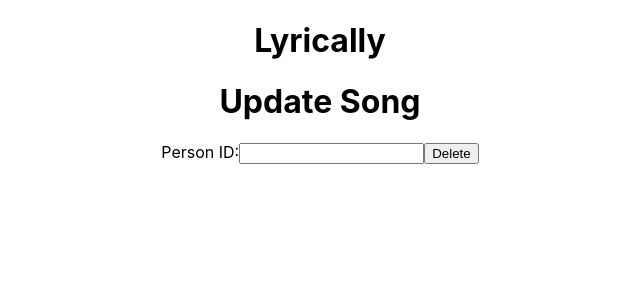
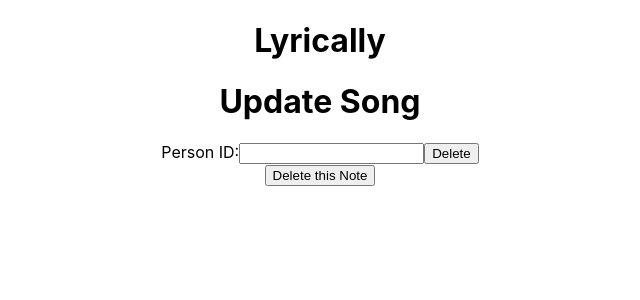
Before and after one commit to LoganLeopold/lyrically-front, a React (Create React App) app in the folder my-app/: page /artists/ in a window 1280 px wide. Shown: the top 300 px of the page, without its empty margins (320-960 px from the left). Built offline with nearby package versions, Linux system fonts and the light colour scheme; no server answers.

Commit message:
got delete working on the front-end

```diff
--- a/my-app/src/App.js
+++ b/my-app/src/App.js
@@ -32,9 +32,10 @@ class App extends Component {
     event.preventDefault();
     console.log(event.target.name);
     axios
-      .delete(`https://lyrically123.herokuapp.com/${event.target.key}`)
-      .then(() => {
-        window.location = "/";
+      .delete(`https://lyrically123.herokuapp.com/songs/${event.target.name}`)
+      .then((res) => {
+        console.log(res.data);
+        console.log('Song deleted');
       });
   }
 
@@ -61,8 +62,8 @@ class App extends Component {
             path="/:id"
             exact
             render={routerProps => (
-              <UpdateSong
-                delete={this.props.delete}
+                <UpdateSong
+                delete={this.delete}
                 {...routerProps}
                 {...this.state}
               />
--- a/my-app/src/ListSong/ListSong.js
+++ b/my-app/src/ListSong/ListSong.js
@@ -21,7 +21,7 @@ class ListSong extends Component {
     });
     return (
       <div>
-        <h2>Hello</h2>
+          <h1>Song List</h1>
         {songList}
       </div>
     );
--- a/my-app/src/UpdateSong/UpdateSong.js
+++ b/my-app/src/UpdateSong/UpdateSong.js
@@ -5,17 +5,18 @@ import { Button } from 'react-bootstrap'
 import axios from 'axios'
 
 class UpdateSong extends Component {
-    constructor(){
-        super()
-        this.state={
-            songs:'',
-            artists:''
-        }
-    }
+    // constructor(){
+    //     super()
+    //     this.state={
+    //         songs:'',
+    //         artists:''
+    //     }
+    // }
 
 
-    handleChange = event => {
-        this.setState({ id: event.target.value });
+    handleSubmit = event => {
+        // this.setState({ id: event.target.value });
+
       }
 
       render() {
@@ -23,13 +24,18 @@ class UpdateSong extends Component {
 
           <div>
             <h1>Update Song</h1>
-            <form onSubmit={this.handleSubmit}>
+            <form name='update' onSubmit={this.handleSubmit}>
               <label>
                 Person ID:
-                <input type="text" name="id" onChange={this.handleChange} />
               </label>
+              <input type="text" name="id" onChange={this.handleChange} />
               <button type="submit">Delete</button>
             </form>
+
+            <form>
+            <button type='submit' name={this.props.match.params.id} onClick={this.props.delete}>Delete this Note</button>
+            </form>
+
           </div>
         )
       }
```
